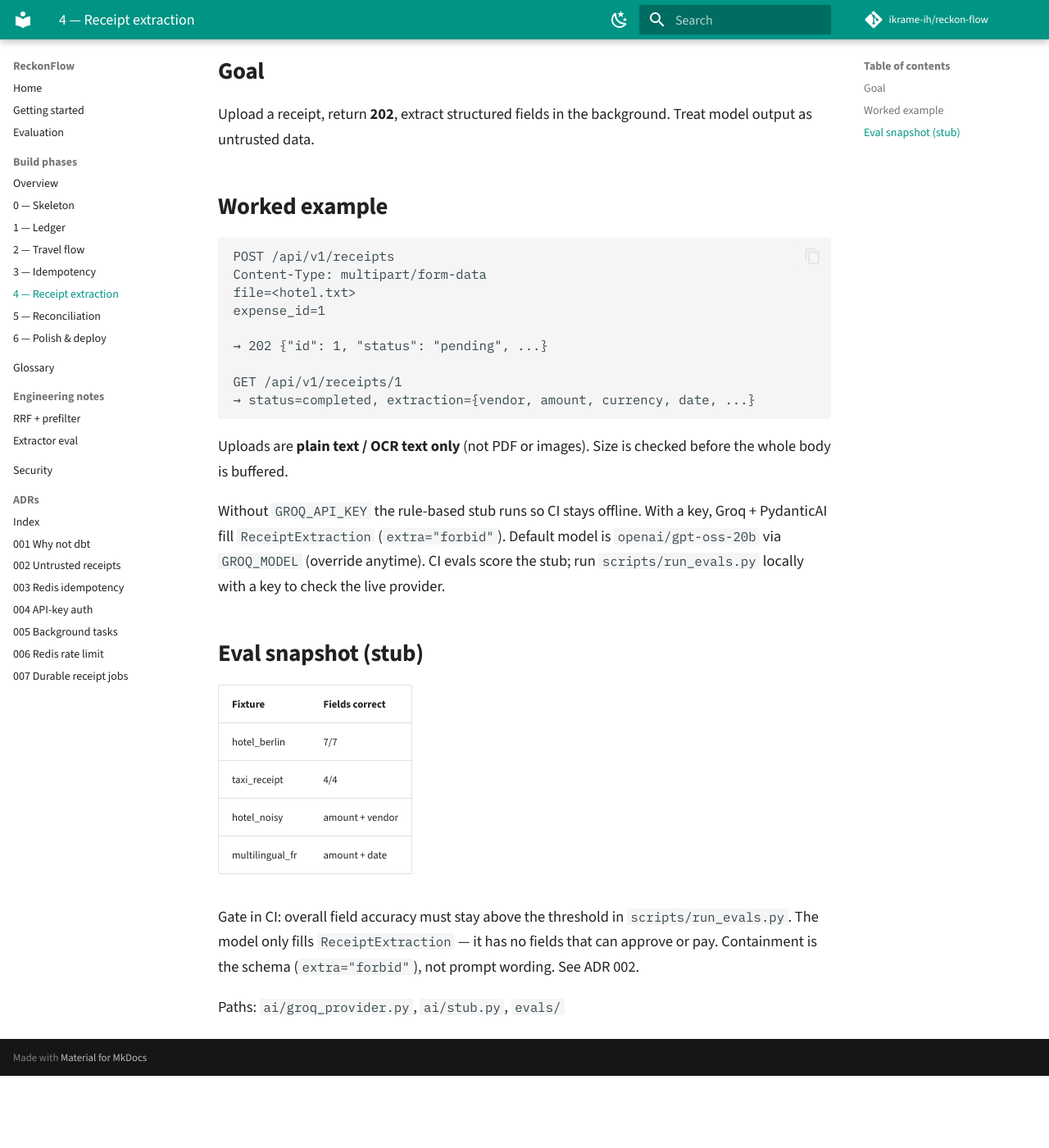
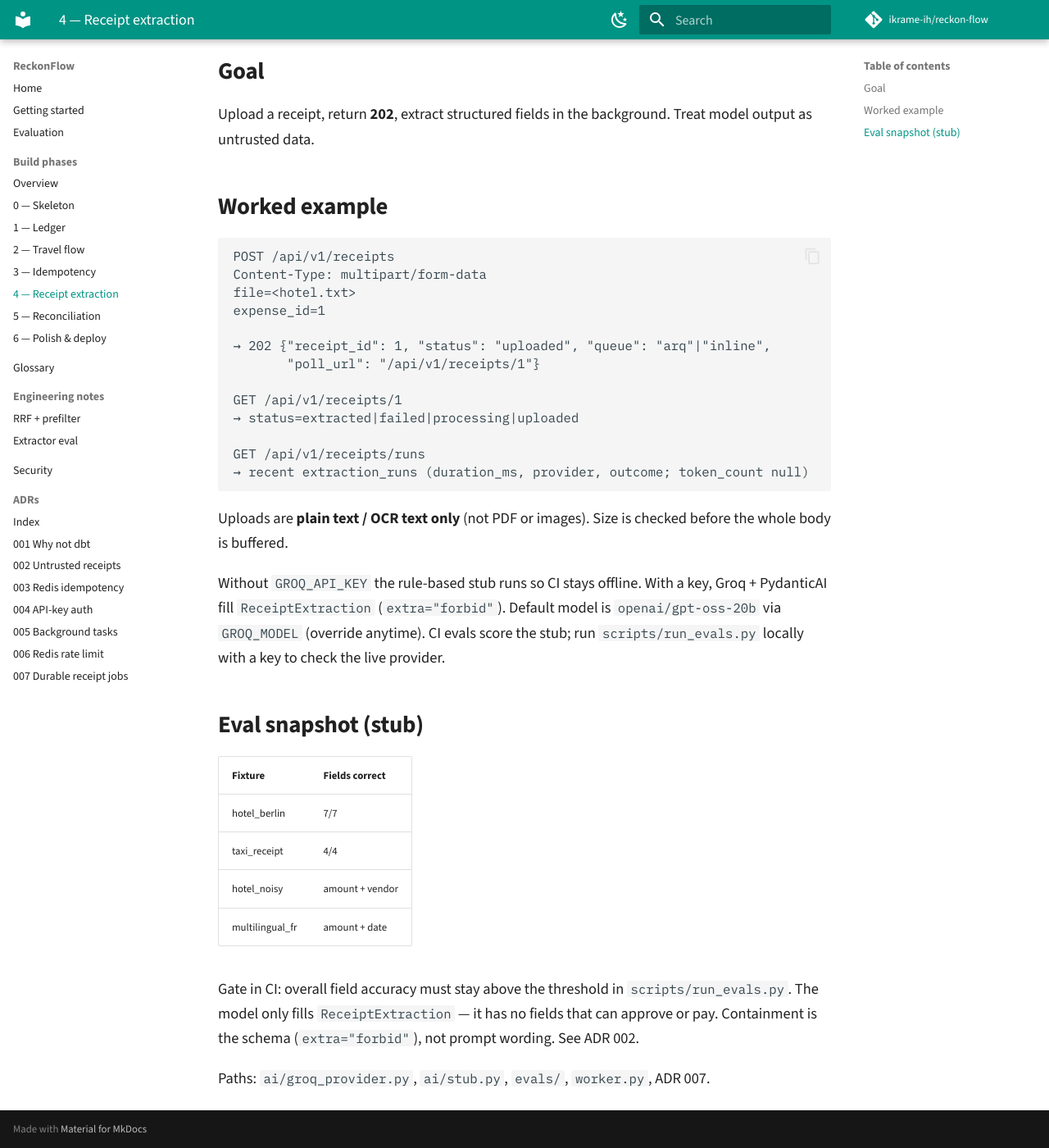
Before and after one commit to ikrame-ih/reckon-flow, an MkDocs documentation site: the page built from docs/phases/04-receipts.md, in a window 1280 px wide and 1400 px high, scrolled down 126 px. Shown: the whole window at 82% size. Built offline with MkDocs 1.6.1 and Material for MkDocs 9.7.7, drawn with Linux system fonts in a browser that asks for light colours; comment, search, counter and statistics services are not loaded; before the commit the page ends 1438 px from its top, so only the background shows below that.

Commit message:
Align docs with ARQ jobs and extraction_runs tracing.

````diff
--- a/docs/phases/04-receipts.md
+++ b/docs/phases/04-receipts.md
@@ -13,10 +13,14 @@ Content-Type: multipart/form-data
 file=<hotel.txt>
 expense_id=1
 
-→ 202 {"id": 1, "status": "pending", ...}
+→ 202 {"receipt_id": 1, "status": "uploaded", "queue": "arq"|"inline",
+       "poll_url": "/api/v1/receipts/1"}
 
 GET /api/v1/receipts/1
-→ status=completed, extraction={vendor, amount, currency, date, ...}
+→ status=extracted|failed|processing|uploaded
+
+GET /api/v1/receipts/runs
+→ recent extraction_runs (duration_ms, provider, outcome; token_count null)
 ```
 
 Uploads are **plain text / OCR text only** (not PDF or images). Size is checked
@@ -42,4 +46,4 @@ Gate in CI: overall field accuracy must stay above the threshold in
 fields that can approve or pay. Containment is the schema (`extra="forbid"`),
 not prompt wording. See ADR 002.
 
-Paths: `ai/groq_provider.py`, `ai/stub.py`, `evals/`
+Paths: `ai/groq_provider.py`, `ai/stub.py`, `evals/`, `worker.py`, ADR 007.
````
Also changed, not shown: docs/evaluation.md (+4 -2 lines), docs/getting-started.md (+8 -1 lines), docs/index.md (+3 -2 lines), docs/phases/03-idempotency.md (+4 -3 lines), docs/phases/06-polish.md (+1 -1 lines).
